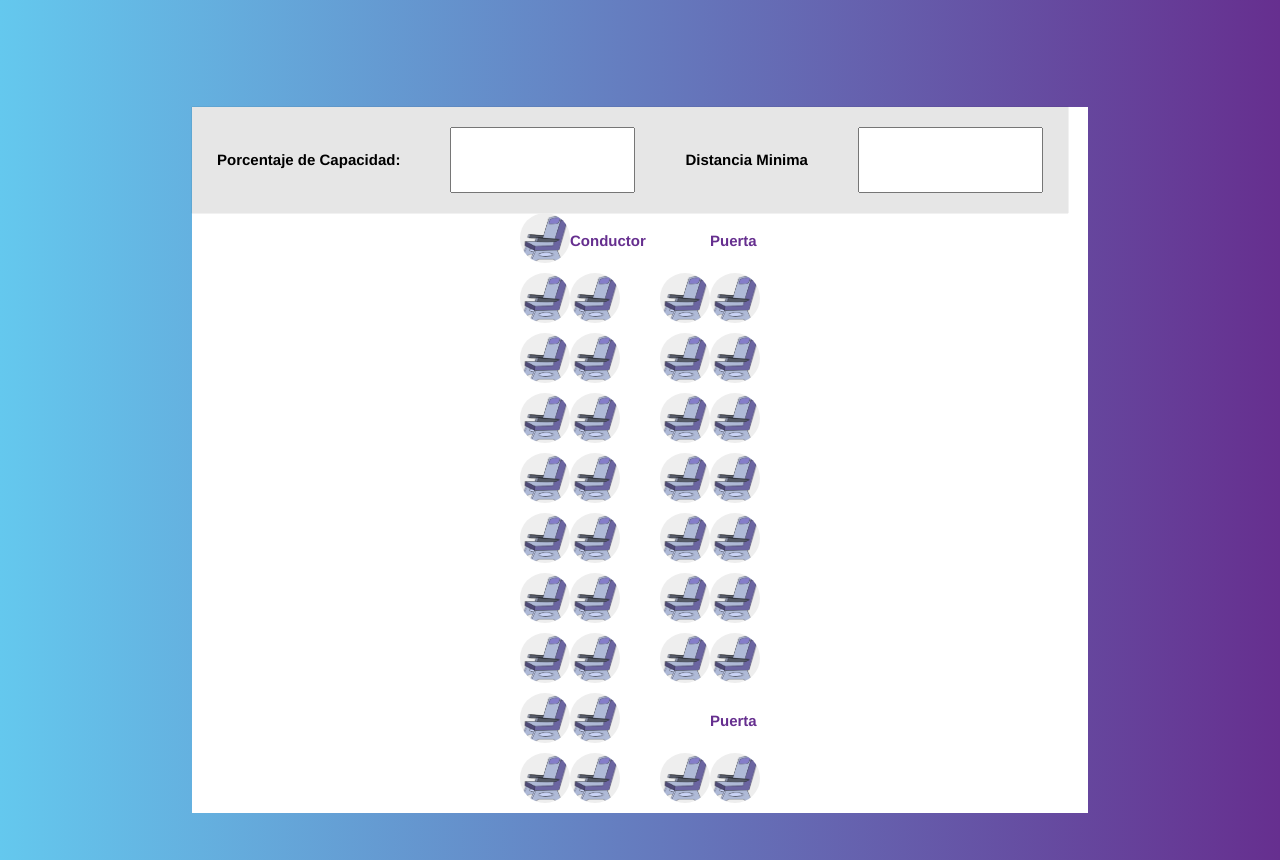
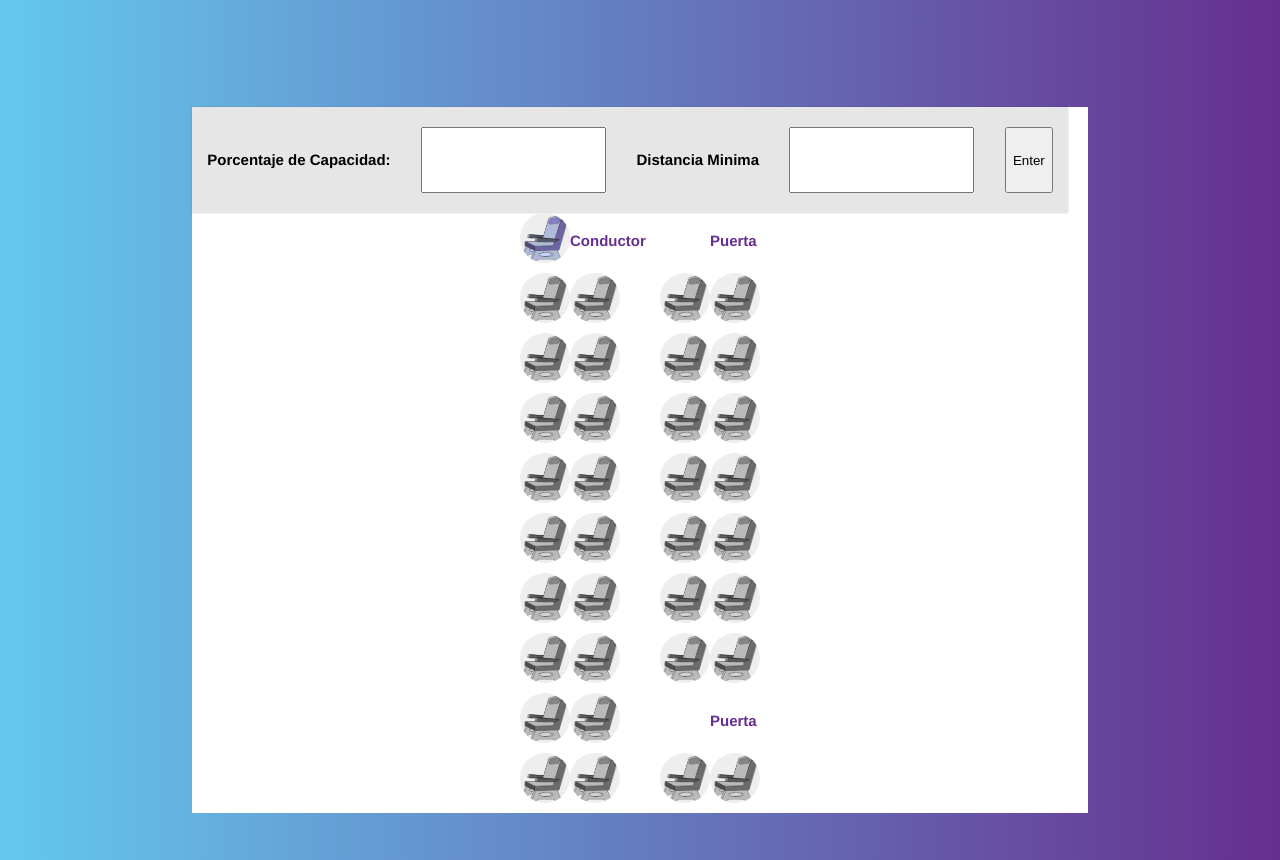
Before and after one commit to edelamaza/MeeseeksBY, a plain HTML site: page index.html in a window 1280 px wide. Shown: the part 740-1600 px from the top of the page. Drawn offline with Linux system fonts and the light colour scheme.

Commit message:
Update index.html

```diff
--- a/index.html
+++ b/index.html
@@ -68,39 +68,36 @@
           <input type="number"  id="porcentaje">
           <h4 class="heading-quarternary">Distancia Minima</h4>
           <input type="number"  id="distancia">
-
-
-
-
+          <button class="enter">Enter</button>
         </div>
         <div class="seats__container">
 
           <div class="seats__left">
             <div class="seats__left--left">
-              <input type="image" src="img/busseat.png" class="asiento--conductor">
-              <input type="image" src="img/busseat.png" class="asiento">
-              <input type="image" src="img/busseat.png" class="asiento">
-              <input type="image" src="img/busseat.png" class="asiento">
-              <input type="image" src="img/busseat.png" class="asiento">
-              <input type="image" src="img/busseat.png" class="asiento">
-              <input type="image" src="img/busseat.png" class="asiento">
-              <input type="image" src="img/busseat.png" class="asiento">
-              <input type="image" src="img/busseat.png" class="asiento">
-              <input type="image" src="img/busseat.png" class="asiento">
+              <input type="image" src="img/busseat.png" class="asiento" id="0">
+              <input type="image" src="img/busseat.png" class="asiento deleted" id="1">
+              <input type="image" src="img/busseat.png" class="asiento deleted" id="2">
+              <input type="image" src="img/busseat.png" class="asiento deleted" id="3">
+              <input type="image" src="img/busseat.png" class="asiento deleted" id="4">
+              <input type="image" src="img/busseat.png" class="asiento deleted" id="5">
+              <input type="image" src="img/busseat.png" class="asiento deleted" id="6">
+              <input type="image" src="img/busseat.png" class="asiento deleted" id="7">
+              <input type="image" src="img/busseat.png" class="asiento deleted" id="8">
+              <input type="image" src="img/busseat.png" class="asiento deleted" id="9">
             </div>
             <div class="seats__left--right">
               <div class="asiento__fake">
                 <p class="asiento__fake--p">Conductor</p>
               </div>
-              <input type="image" src="img/busseat.png" class="asiento">
-              <input type="image" src="img/busseat.png" class="asiento">
-              <input type="image" src="img/busseat.png" class="asiento">
-              <input type="image" src="img/busseat.png" class="asiento">
-              <input type="image" src="img/busseat.png" class="asiento">
-              <input type="image" src="img/busseat.png" class="asiento">
-              <input type="image" src="img/busseat.png" class="asiento">
-              <input type="image" src="img/busseat.png" class="asiento">
-              <input type="image" src="img/busseat.png" class="asiento">
+              <input type="image" src="img/busseat.png" class="asiento deleted" id="10">
+              <input type="image" src="img/busseat.png" class="asiento deleted" id="11">
+              <input type="image" src="img/busseat.png" class="asiento deleted" id="12">
+              <input type="image" src="img/busseat.png" class="asiento deleted" id="13">
+              <input type="image" src="img/busseat.png" class="asiento deleted" id="14">
+              <input type="image" src="img/busseat.png" class="asiento deleted" id="15">
+              <input type="image" src="img/busseat.png" class="asiento deleted" id="16">
+              <input type="image" src="img/busseat.png" class="asiento deleted" id="17">
+              <input type="image" src="img/busseat.png" class="asiento deleted" id="18">
             </div>
 
           </div>
@@ -108,31 +105,31 @@
             <div class="seats__right--left">
               <div class="asiento__fake">
               </div>
-              <input type="image" src="img/busseat.png" class="asiento">
-              <input type="image" src="img/busseat.png" class="asiento">
-              <input type="image" src="img/busseat.png" class="asiento">
-              <input type="image" src="img/busseat.png" class="asiento">
-              <input type="image" src="img/busseat.png" class="asiento">
-              <input type="image" src="img/busseat.png" class="asiento">
-              <input type="image" src="img/busseat.png" class="asiento">
+              <input type="image" src="img/busseat.png" class="asiento deleted" id="19">
+              <input type="image" src="img/busseat.png" class="asiento deleted" id="20">
+              <input type="image" src="img/busseat.png" class="asiento deleted" id="21">
+              <input type="image" src="img/busseat.png" class="asiento deleted" id="22">
+              <input type="image" src="img/busseat.png" class="asiento deleted" id="23">
+              <input type="image" src="img/busseat.png" class="asiento deleted" id="24">
+              <input type="image" src="img/busseat.png" class="asiento deleted" id="25">
               <div class="asiento__fake"></div>
-              <input type="image" src="img/busseat.png" class="asiento">
+              <input type="image" src="img/busseat.png" class="asiento deleted" id="26">
             </div>
             <div class="seats__right--right">
               <div class="asiento__fake">
                 <p class="asiento__fake--p">Puerta</p>
               </div>
-              <input type="image" src="img/busseat.png" class="asiento">
-              <input type="image" src="img/busseat.png" class="asiento">
-              <input type="image" src="img/busseat.png" class="asiento">
-              <input type="image" src="img/busseat.png" class="asiento">
-              <input type="image" src="img/busseat.png" class="asiento">
-              <input type="image" src="img/busseat.png" class="asiento">
-              <input type="image" src="img/busseat.png" class="asiento">
+              <input type="image" src="img/busseat.png" class="asiento deleted" id="27">
+              <input type="image" src="img/busseat.png" class="asiento deleted" id="28">
+              <input type="image" src="img/busseat.png" class="asiento deleted" id="29">
+              <input type="image" src="img/busseat.png" class="asiento deleted" id="30">
+              <input type="image" src="img/busseat.png" class="asiento deleted" id="31">
+              <input type="image" src="img/busseat.png" class="asiento deleted" id="32">
+              <input type="image" src="img/busseat.png" class="asiento deleted" id="33">
               <div class="asiento__fake">
                 <p class="asiento__fake--p">Puerta</p>
               </div>
-              <input type="image" src="img/busseat.png" class="asiento">
+              <input type="image" src="img/busseat.png" class="asiento deleted" id="34">
             </div>
 
           </div>
```
